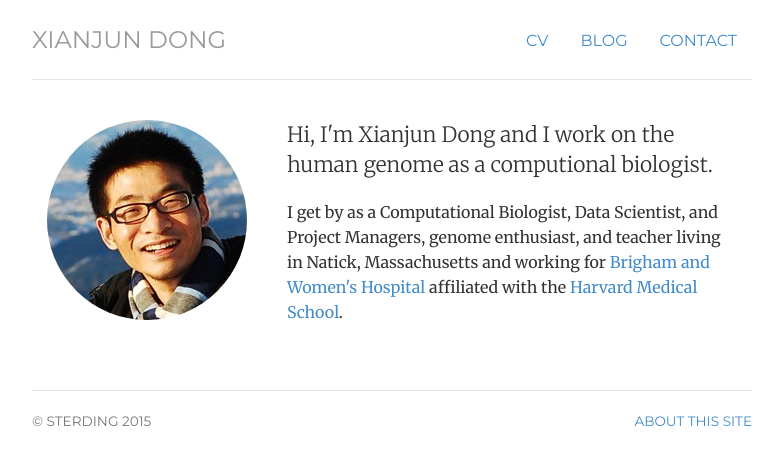
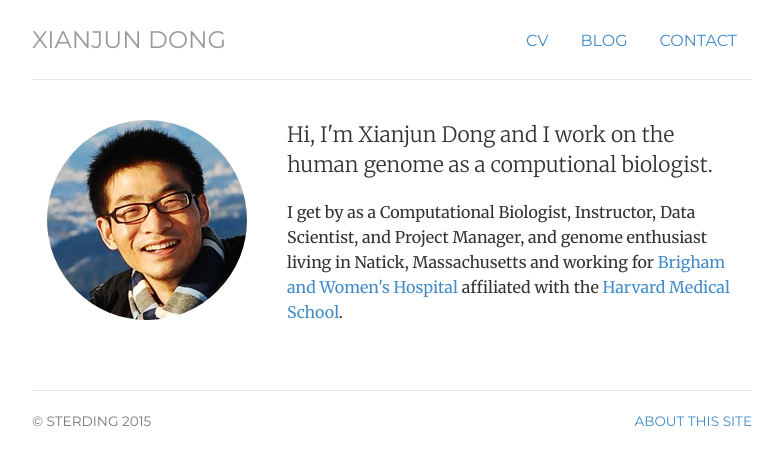
Before and after one commit to sterding/sterding.github.io, a Jekyll site: the page built from index.html, in a window 1280 px wide. Shown: the top 465 px of the page, without its empty margins (248-1031 px from the left). Built offline with Jekyll 4.4.1, drawn with Linux system fonts in a browser that asks for light colours.

Commit message:
Update index.html

```diff
--- a/index.html
+++ b/index.html
@@ -4,7 +4,7 @@ title: sterding.github.io
 cv: passive
 notes: passive
 contact: passive
-description: Dr. Xianjun Dong is a Computational Biologist, Bioinformatian, Data Scientist, Project Manager, and Genome Enthusiast living and working in Massachusetts.
+description: Dr. Xianjun Dong is a Computational Biologist, Bioinformatian, Data Scientist, Project Manager, Genome Enthusiast, and Instructor living and working in Massachusetts.
 ---
 <!-- <div class="jumbotron"> -->
 <div class="row marketing">
@@ -13,7 +13,7 @@ description: Dr. Xianjun Dong is a Computational Biologist, Bioinformatian, Data
 	</div>
 	<div itemscope itemtype="http://data-vocabulary.org/Person" class="col-sm-8">
 	<p class="lead">Hi, I'm <span itemprop="name">Xianjun Dong</span> and I work on the human genome as a computional biologist.</p>
-	<p>I get by as a <span itemprop="title">Computational Biologist</span>, <span itemprop="title">Data Scientist</span>, and <span itemprop="title">Project Managers</span>, <span itemprop="title">genome enthusiast</span>, and teacher living in <span itemprop="address" itemscope
+	<p>I get by as a <span itemprop="title">Computational Biologist</span>, <span itemprop="title">Instructor</span>, <span itemprop="title">Data Scientist</span>, and <span itemprop="title">Project Manager</span>, and <span itemprop="title">genome enthusiast</span> living in <span itemprop="address" itemscope
     itemtype="http://data-vocabulary.org/Address"> <span itemprop="locality">Natick</span>, <span itemprop="region">Massachusetts</span></span> and working for <a href="http://www.brighamandwomens.org">Brigham and Women's Hospital</a> affiliated with <span itemprop="affiliation">the <a href="http://hms.harvard.edu">Harvard Medical School</a></span>.</p>
 
 	</div>
```
